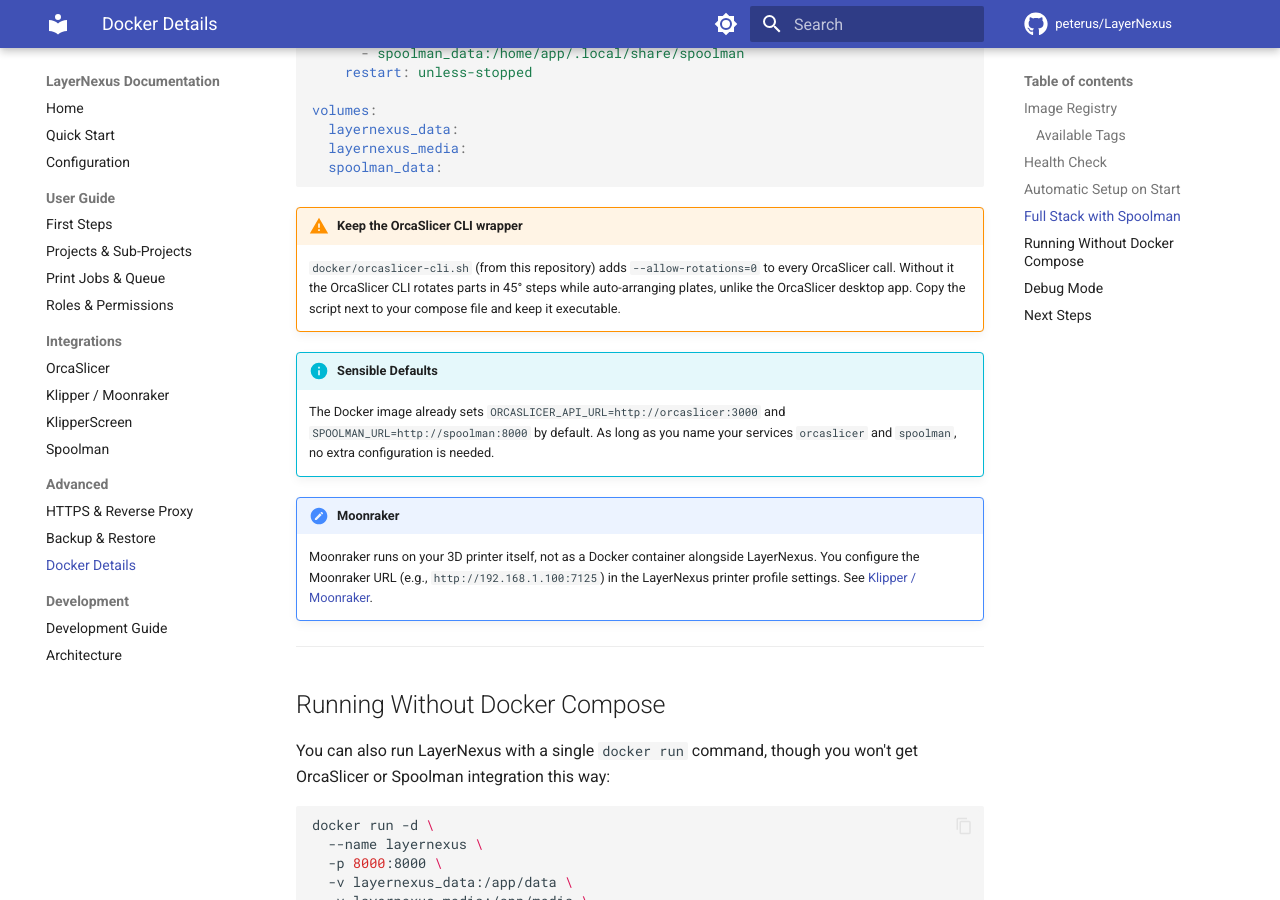
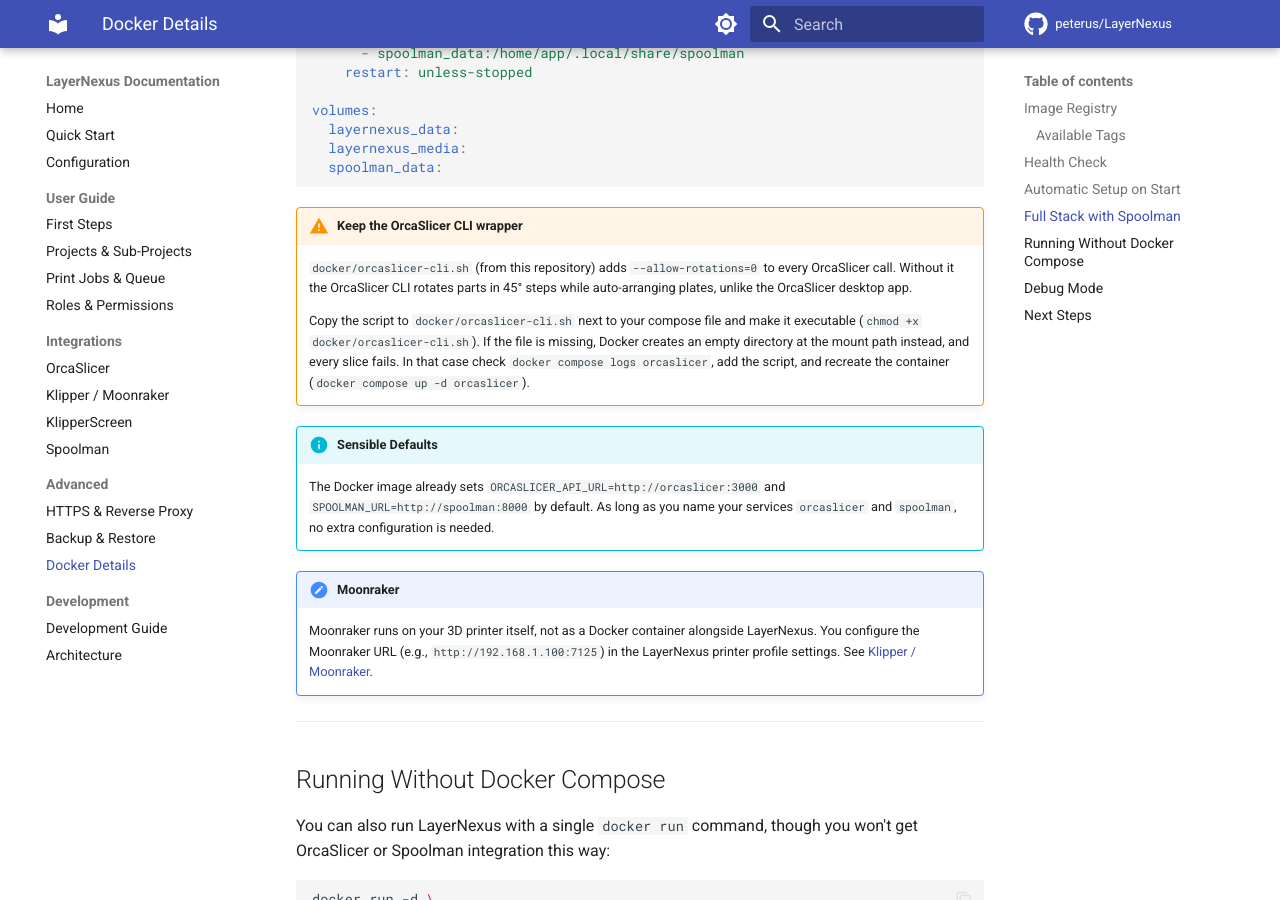
Before and after one commit to peterus/LayerNexus, an MkDocs documentation site: the page built from docs/advanced/docker.md, in a window 1280 px wide and 900 px high, scrolled down 2078 px. Built offline with MkDocs 1.6.1 and Material for MkDocs 9.7.7, drawn with Linux system fonts in a browser that asks for light colours; comment, search, counter and statistics services are not loaded.

Commit message:
Address review-loop findings (round 1)
- docs: exact wrapper path, chmod +x, and the missing-file failure mode
- wrapper: drop undocumented ORCASLICER_BINARY override, note to re-check
  the AppRun path on image bumps

Co-Authored-By: Claude Opus 5.5 <noreply@anthropic.com>

````diff
--- a/docs/advanced/docker.md
+++ b/docs/advanced/docker.md
@@ -101,7 +101,9 @@ volumes:
 ```
 
 !!! warning "Keep the OrcaSlicer CLI wrapper"
-    `docker/orcaslicer-cli.sh` (from this repository) adds `--allow-rotations=0` to every OrcaSlicer call. Without it the OrcaSlicer CLI rotates parts in 45° steps while auto-arranging plates, unlike the OrcaSlicer desktop app. Copy the script next to your compose file and keep it executable.
+    `docker/orcaslicer-cli.sh` (from this repository) adds `--allow-rotations=0` to every OrcaSlicer call. Without it the OrcaSlicer CLI rotates parts in 45° steps while auto-arranging plates, unlike the OrcaSlicer desktop app.
+
+    Copy the script to `docker/orcaslicer-cli.sh` next to your compose file and make it executable (`chmod +x docker/orcaslicer-cli.sh`). If the file is missing, Docker creates an empty directory at the mount path instead, and every slice fails. In that case check `docker compose logs orcaslicer`, add the script, and recreate the container (`docker compose up -d orcaslicer`).
 
 !!! info "Sensible Defaults"
     The Docker image already sets `ORCASLICER_API_URL=http://orcaslicer:3000` and `SPOOLMAN_URL=http://spoolman:8000` by default. As long as you name your services `orcaslicer` and `spoolman`, no extra configuration is needed.
````
Also changed, not shown: 1 other file.
